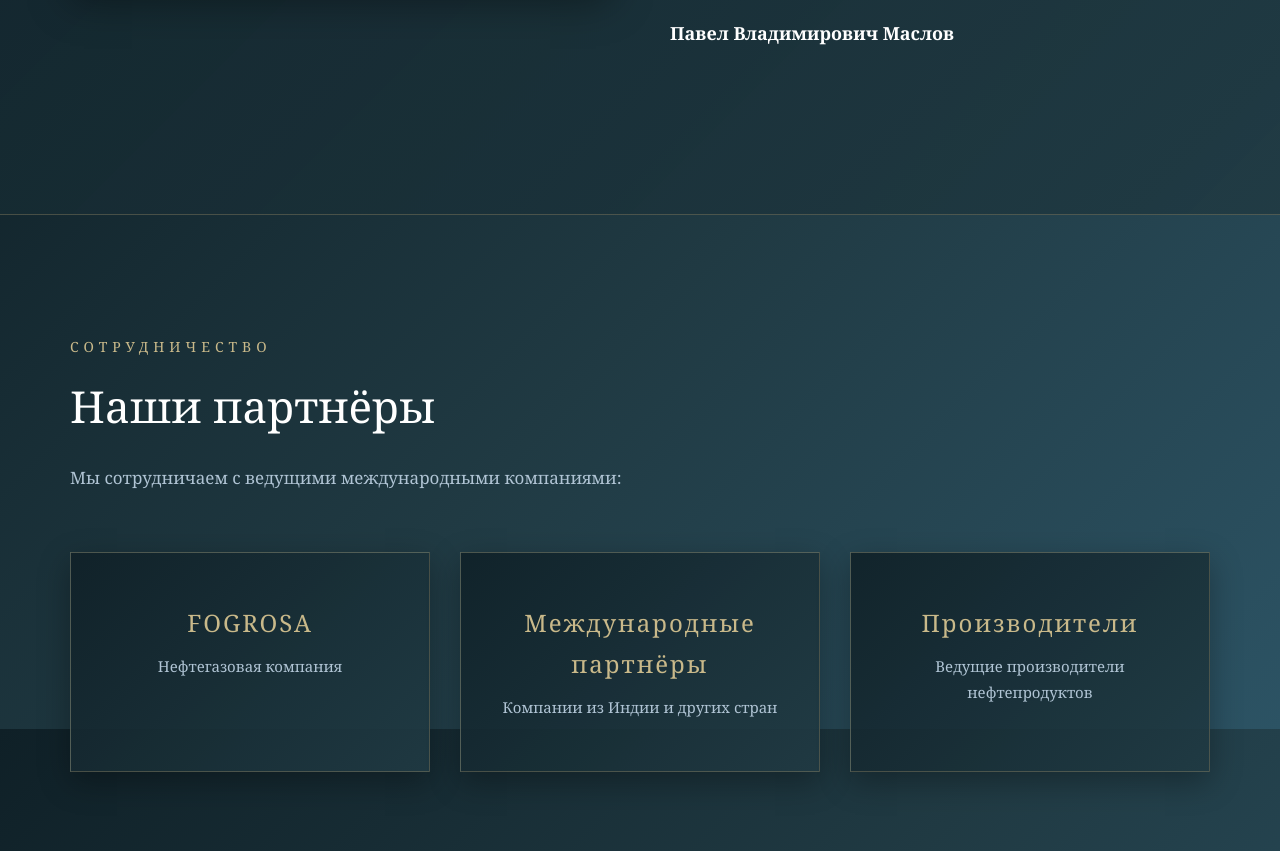
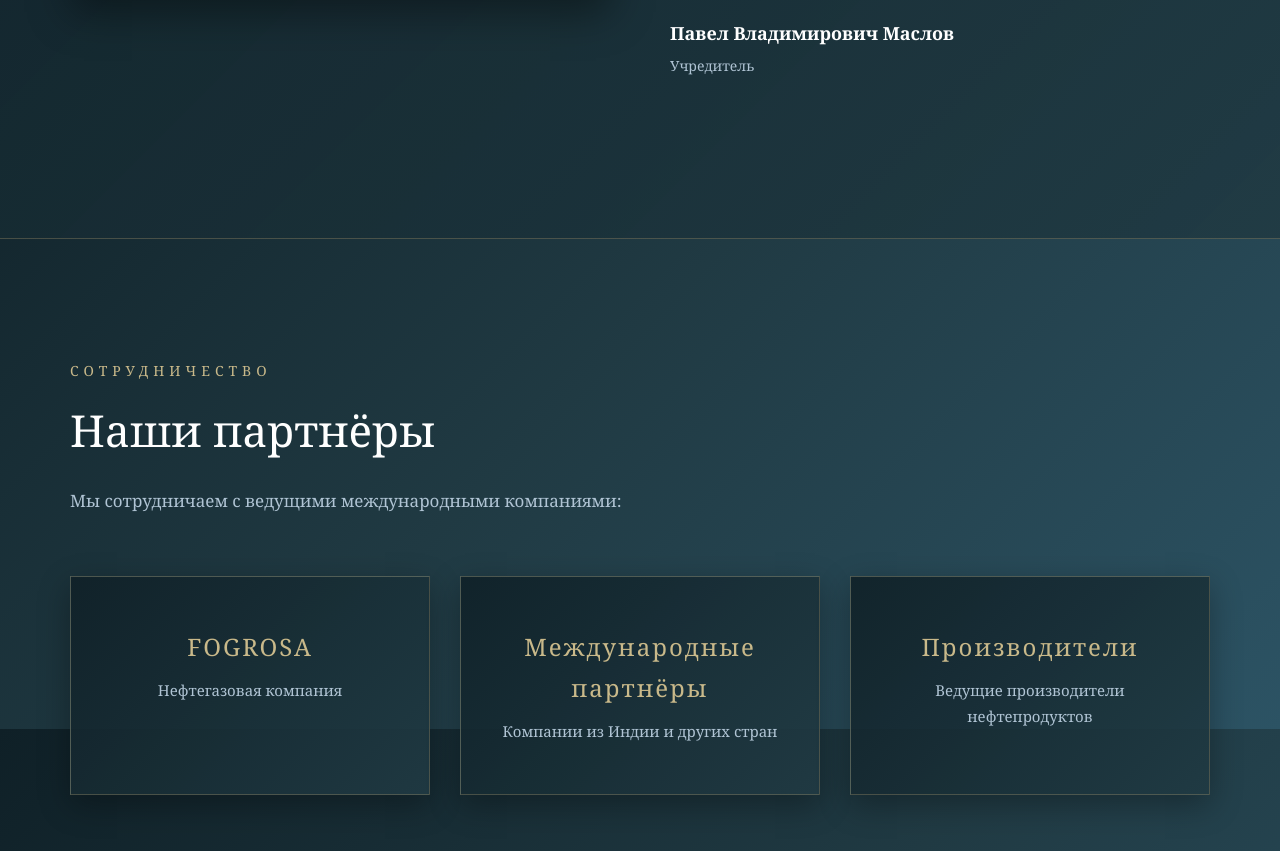
Before and after one commit to Ejik1911/meridianwebsite, a plain HTML site: page index.html in a window 1280 px wide. Shown: the part 3271-4122 px from the top of the page. Drawn offline with Linux system fonts and the light colour scheme.

Commit message:
Update index.html

```diff
--- a/index.html
+++ b/index.html
@@ -125,6 +125,7 @@
                     </blockquote>
                     <div class="signature">
                         <p class="signature-name">Павел Владимирович Маслов</p>
+                        <p class="signature-position">Учредитель</p>
                     </div>
                 </div>
             </div>
```
